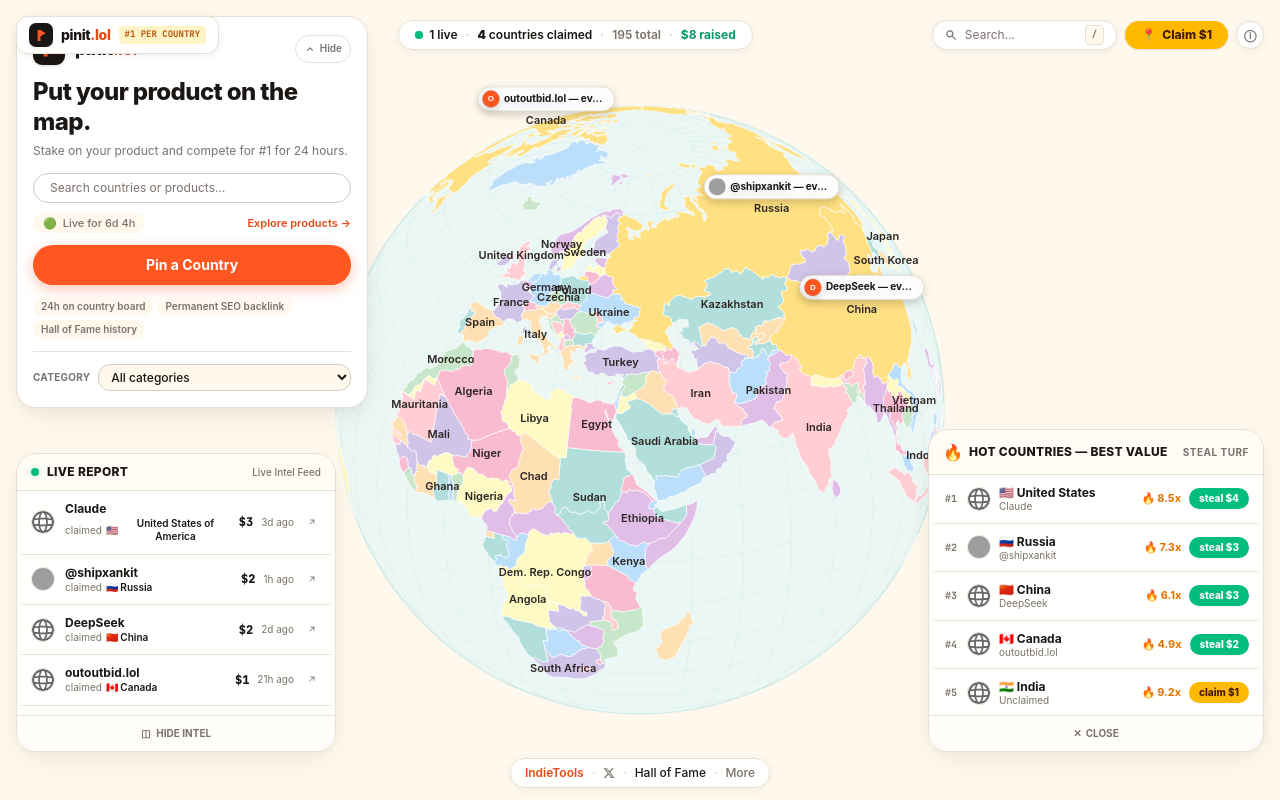
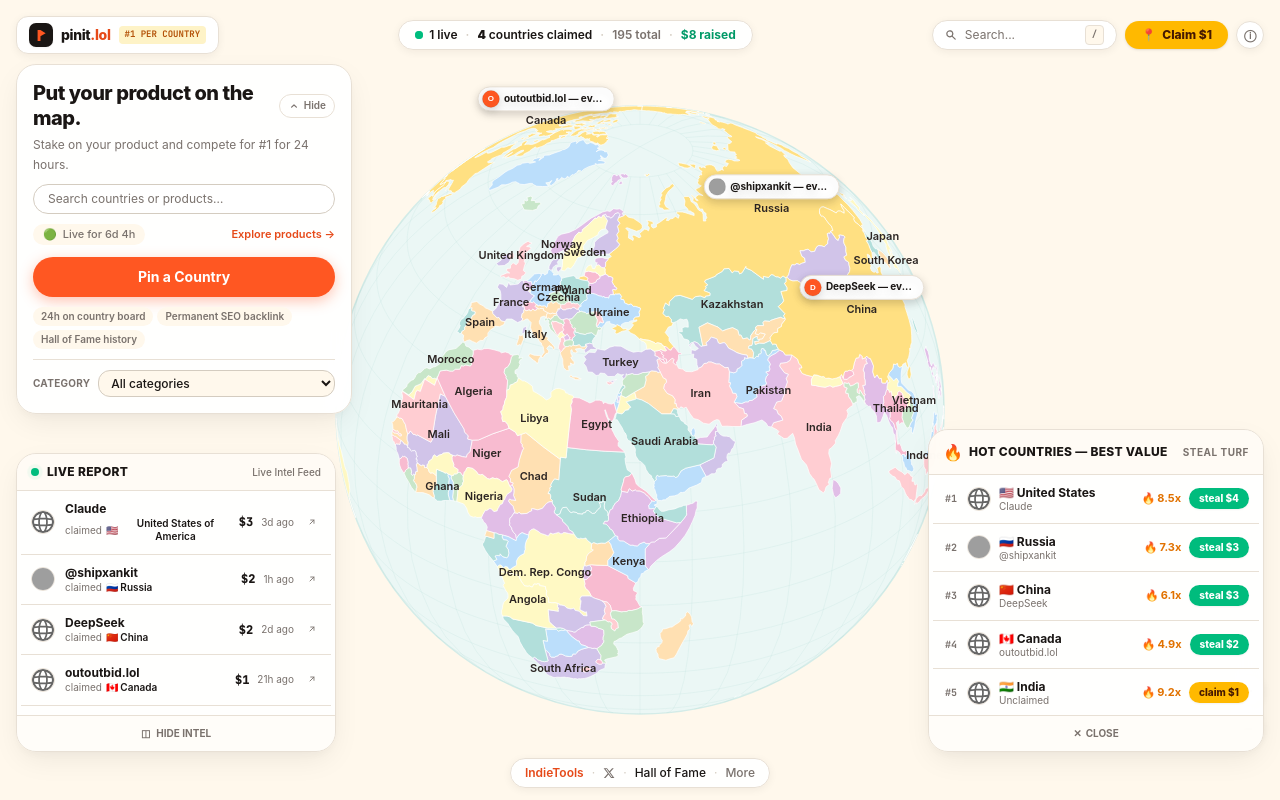
Before and after one commit to saasaisetup/outbidking, a Next.js app: page / in a window 1280 px wide. Built offline with nearby package versions, Linux system fonts and the light colour scheme; grey boxes are pictures that could not be loaded.

Commit message:
feat: polish navbar spacing, hero card layout, and hot countries drawer

```diff
--- a/src/components/pinit/HeroCard.tsx
+++ b/src/components/pinit/HeroCard.tsx
@@ -42,46 +42,30 @@
   }, []);
 
   return (
-    <div className="pointer-events-none absolute left-3 top-3 z-30 sm:left-4 sm:top-4 w-[min(22rem,calc(100%-8.75rem))] sm:w-[min(22rem,calc(100%-2rem))]">
-      {/* Collapsible Header Toggle */}
+    <div className="pointer-events-none absolute left-3 top-16 z-30 sm:left-4 sm:top-16 w-[min(21rem,calc(100%-8.75rem))] sm:w-[min(21rem,calc(100%-2rem))]">
+      {/* Collapsed Pill Button */}
       {isCollapsed ? (
         <button
           type="button"
           onClick={onToggleCollapse}
-          className="pointer-events-auto flex items-center gap-2 rounded-full border border-[var(--pin-border)] bg-[var(--pin-card)] px-3.5 py-2 text-xs font-bold text-[var(--pin-ink)] shadow-pin-lg hover:border-[var(--pin-coral)] hover:text-[var(--pin-coral-ink)] transition-transform hover:scale-105 cursor-pointer"
+          className="pointer-events-auto flex items-center gap-2 rounded-full border border-[var(--pin-border)] bg-[var(--pin-card)] px-3.5 py-1.5 text-xs font-bold text-[var(--pin-ink)] shadow-pin-lg hover:border-[var(--pin-coral)] hover:text-[var(--pin-coral-ink)] transition-transform hover:scale-105 cursor-pointer backdrop-blur-sm"
         >
-          <span className="flex h-5 w-5 items-center justify-center rounded-[6px] bg-[var(--pin-ink)] text-[var(--pin-coral)]">
-            <svg viewBox="0 0 100 100" width="10" height="10" fill="currentColor">
-              <path d="M20,8 L42,8 L82,32 L42,56 L42,92 L20,92 Z" />
-            </svg>
-          </span>
+          <span>📍</span>
           <span>Show Menu & Search</span>
         </button>
       ) : (
-        <div className="pointer-events-auto rounded-pin-lg border border-[var(--pin-border)] bg-[var(--pin-card)] p-4 shadow-pin-lg">
-          {/* Brand Header with Hide Button */}
+        <div className="pointer-events-auto rounded-pin-lg border border-[var(--pin-border)] bg-[var(--pin-card)]/95 p-4 shadow-pin-lg backdrop-blur-md">
+          {/* Header with Title and Hide Toggle */}
           <div className="flex items-center justify-between">
-            <Link
-              href="/"
-              className="group inline-flex items-center gap-2.5 rounded-lg outline-none"
-              aria-label="pinit.lol home"
-            >
-              <span className="flex h-8 w-8 shrink-0 items-center justify-center rounded-[9px] bg-[var(--pin-ink)] text-[var(--pin-coral)] transition-transform duration-200 ease-out group-hover:-rotate-6 group-hover:scale-105 shadow-sm">
-                <svg viewBox="0 0 100 100" width="18" height="18" fill="currentColor">
-                  <path d="M20,8 L42,8 L82,32 L42,56 L42,92 L20,92 Z" />
-                </svg>
-              </span>
-              <span className="text-lg font-extrabold tracking-tight text-[var(--pin-ink)]">
-                pinit<span className="font-semibold text-[var(--pin-coral-ink)]">.lol</span>
-              </span>
-            </Link>
+            <h1 className="text-lg font-extrabold leading-tight tracking-tight text-[var(--pin-ink)] sm:text-xl">
+              Put your product on the map.
+            </h1>
 
-            {/* Minimize / Hide Button */}
             <button
               type="button"
               onClick={onToggleCollapse}
               title="Hide sidebar to view full globe"
-              className="rounded-full border border-[var(--pin-border)] p-1.5 text-[var(--pin-muted)] hover:bg-[var(--pin-paper)] hover:text-[var(--pin-ink)] transition-colors cursor-pointer text-xs flex items-center gap-1 px-2"
+              className="rounded-full border border-[var(--pin-border)] p-1 text-[var(--pin-muted)] hover:bg-[var(--pin-paper)] hover:text-[var(--pin-ink)] transition-colors cursor-pointer text-xs flex items-center gap-1 px-2 shrink-0 ml-2"
             >
               <svg viewBox="0 0 20 20" width="12" height="12" fill="currentColor">
                 <path fillRule="evenodd" d="M14.707 12.707a1 1 0 01-1.414 0L10 9.414l-3.293 3.293a1 1 0 01-1.414-1.414l4-4a1 1 0 011.414 0l4 4a1 1 0 010 1.414z" clipRule="evenodd" />
@@ -90,16 +74,12 @@
             </button>
           </div>
 
-          {/* Hero Title & Subtitle */}
-          <h1 className="mt-3 text-xl font-extrabold leading-tight tracking-tight text-[var(--pin-ink)] sm:text-2xl">
-            Put your product on the map.
-          </h1>
           <p className="mt-1 hidden text-xs leading-relaxed text-[var(--pin-muted)] sm:block">
             Stake on your product and compete for #1 for 24 hours.
           </p>
 
           {/* Country & Product Search Box */}
-          <div ref={searchRef} className="relative mt-3 block">
+          <div ref={searchRef} className="relative mt-2.5 block">
             <input
               type="search"
               placeholder="Search countries or products…"
@@ -109,12 +89,12 @@
                 setIsSearchOpen(true);
               }}
               onFocus={() => setIsSearchOpen(true)}
-              className="w-full rounded-full border border-[var(--pin-border-strong)] bg-[var(--pin-card)] px-4 py-1.5 text-xs text-[var(--pin-ink)] placeholder:text-[var(--pin-muted)] focus:border-[var(--pin-coral)] focus:outline-none focus:ring-1 focus:ring-[var(--pin-coral)]"
+              className="w-full rounded-full border border-[var(--pin-border-strong)] bg-[var(--pin-card)] px-3.5 py-1.5 text-xs text-[var(--pin-ink)] placeholder:text-[var(--pin-muted)] focus:border-[var(--pin-coral)] focus:outline-none focus:ring-1 focus:ring-[var(--pin-coral)]"
             />
 
             {/* Autocomplete Search Dropdown */}
             {isSearchOpen && searchQuery.trim().length > 0 && (
-              <div className="absolute left-0 right-0 top-full mt-1.5 max-h-56 overflow-y-auto rounded-pin-md border border-[var(--pin-border)] bg-[var(--pin-card)] py-1 shadow-pin-lg z-30 divide-y divide-[var(--pin-border)]">
+              <div className="absolute left-0 right-0 top-full mt-1.5 max-h-56 overflow-y-auto rounded-pin-md border border-[var(--pin-border)] bg-[var(--pin-card)] py-1 shadow-pin-lg z-50 divide-y divide-[var(--pin-border)]">
                 {filteredCountries.length > 0 ? (
                   filteredCountries.map((c) => (
                     <button
@@ -167,7 +147,7 @@
           </button>
 
           {/* Feature Pills */}
-          <ul className="mt-3 hidden gap-1 sm:flex flex-wrap">
+          <ul className="mt-2.5 hidden gap-1 sm:flex flex-wrap">
             <li className="rounded-full bg-[var(--pin-paper)] px-2 py-0.5 text-[10px] font-semibold text-[var(--pin-muted)]">
               24h on country board
             </li>
@@ -180,7 +160,7 @@
           </ul>
 
           {/* Category Dropdown */}
-          <div className="mt-3 pt-3 border-t border-[var(--pin-border)] flex items-center gap-2">
+          <div className="mt-2.5 pt-2.5 border-t border-[var(--pin-border)] flex items-center gap-2">
             <label htmlFor="category-select" className="shrink-0 text-[10px] font-bold uppercase tracking-wide text-[var(--pin-muted)]">
               Category
             </label>
```
